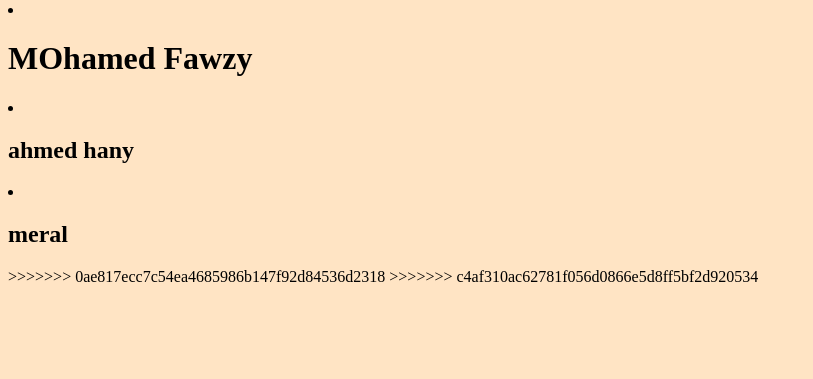
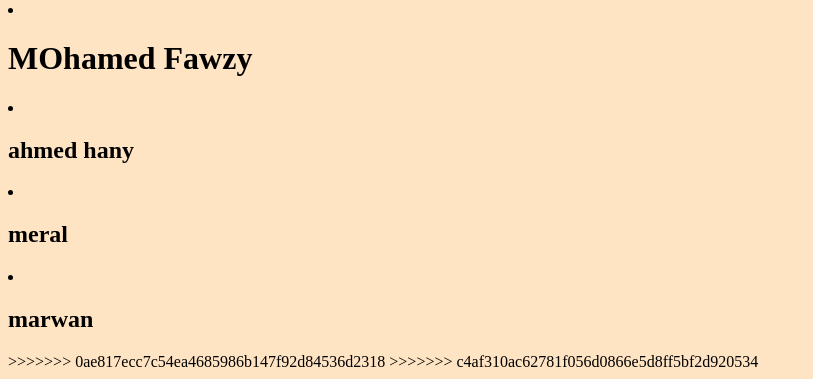
Before and after one commit to haniaelwakeel1/lab-1-version-control, a plain HTML site: page index.html in a window 1280 px wide. Shown: the part 723-1102 px from the top of the page, without its empty margins (0-813 px from the left). Before the commit the page ends 1017 px from the top, so only its background shows below. Drawn offline with Linux system fonts and the light colour scheme.

Commit message:
marwan branch

```diff
--- a/index.html
+++ b/index.html
@@ -27,6 +27,7 @@
         <li><h1>MOhamed Fawzy</h1></li>
         <li><h2>ahmed hany</h2></li>
         <li><h2>meral</h2></li>
+        <li><h2>marwan</h2></li>
     </0l>
 
 >>>>>>> 0ae817ecc7c54ea4685986b147f92d84536d2318
```
